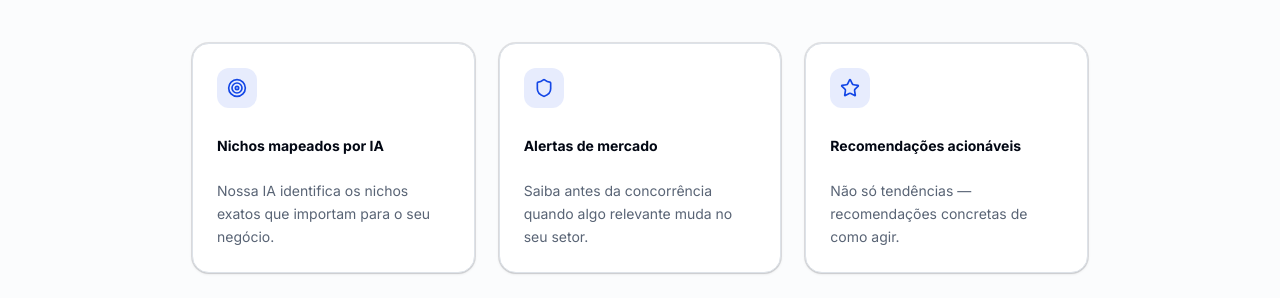
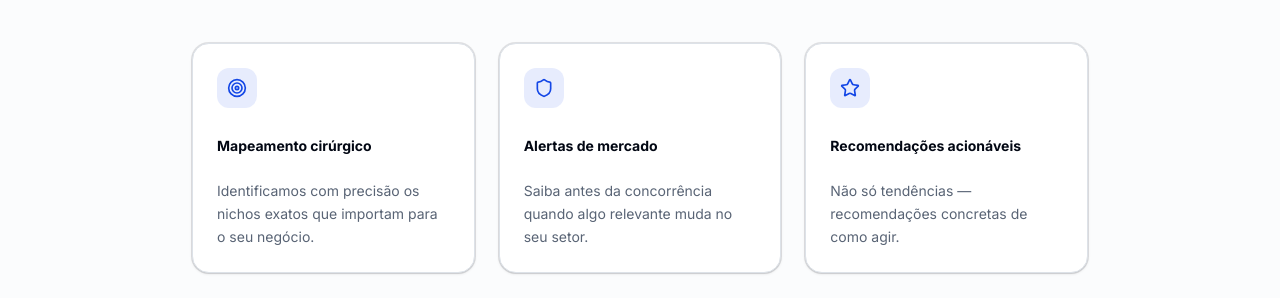
Before and after one commit to Gustavogm9/guilds-intelligence, a Next.js app in the folder web/: page / in a window 1280 px wide. Shown: the part 2480-2778 px from the top of the page. Built offline with nearby package versions, Linux system fonts and the light colour scheme.

Commit message:
fix(landing): remove AI references from mapped niches card and focus on precision

```diff
--- a/web/src/app/page.tsx
+++ b/web/src/app/page.tsx
@@ -708,8 +708,8 @@ export default function LandingPage() {
             {[
               {
                 icon: Target,
-                title: "Nichos mapeados por IA",
-                desc: "Nossa IA identifica os nichos exatos que importam para o seu negócio.",
+                title: "Mapeamento cirúrgico",
+                desc: "Identificamos com precisão os nichos exatos que importam para o seu negócio.",
               },
               {
                 icon: Shield,
```
